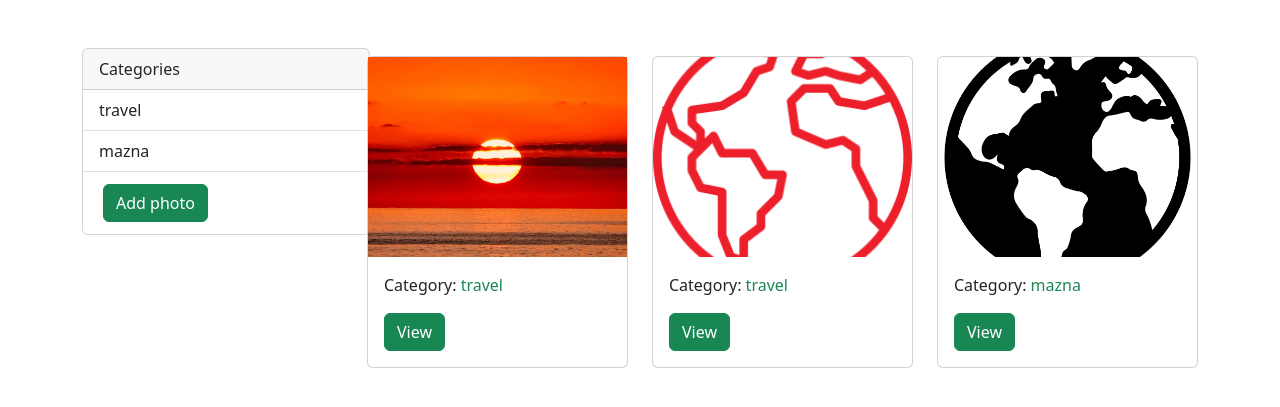
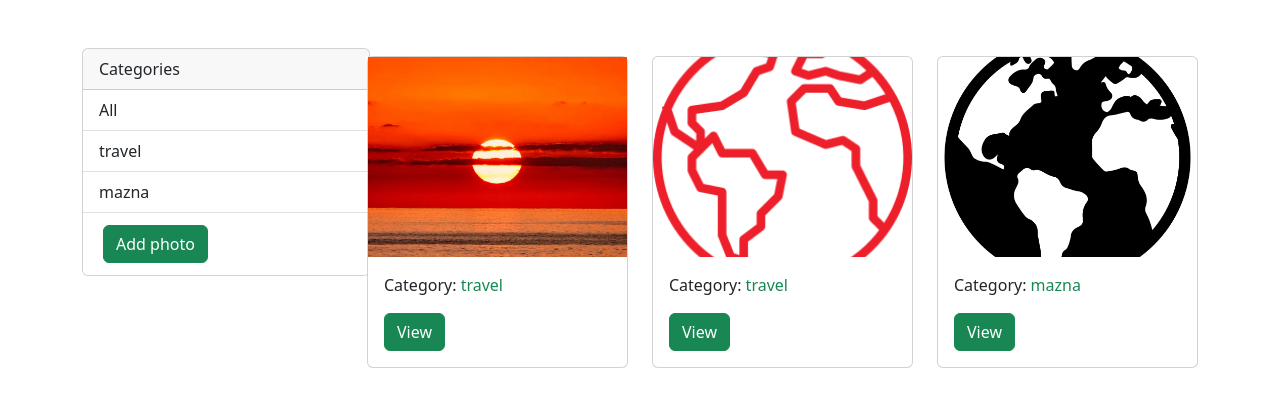
Before and after one commit to IliyanGeorgiev87/Gallery, a Django app: a page that uses gallery_app/photoshare/templates/photoshare/gallery.html in a window 1280 px wide. Shown: the top 407 px of the page. Run offline with Django 5.2, Linux system fonts and the light colour scheme; data comes from the database, SQL or seed files in the repository; both versions use the stored data as it was after the commit.

Commit message:
styling, category filtering

```diff
--- a/gallery_app/photoshare/templates/photoshare/add.html
+++ b/gallery_app/photoshare/templates/photoshare/add.html
@@ -42,11 +42,10 @@
                                 <label class="mb-3">Create a category:</label>
                                 <input type="text" class="form-control" placeholder="type in category" name="category_new">
                             </div>
-
                             <!--IMAGE FILE-->
-                            <div class="form-group m-3">
+                            <div class="m-3">
                                 <label class="mb-3">Upload image: </label>
-                                <input name="image" type="file" class="form-control-file" required>
+                                <input class="form-control" type="file" name="image" required>
                             </div>
 
                             <!--BUTTONS-->
--- a/gallery_app/photoshare/templates/photoshare/gallery.html
+++ b/gallery_app/photoshare/templates/photoshare/gallery.html
@@ -21,8 +21,15 @@
                         Categories
                     </div>
                     <ul class="list-group list-group-flush">
+                        <li class="list-group-item">
+                            <a href="{% url 'gallery' %}" class="text-dark" style="text-decoration: none;">All</a>
+                        </li>
                         {% for category in categories %}
-                            <li class="list-group-item">{{category}}</li>
+                            <li class="list-group-item" style="text-decoration: none;">
+                                <a href="{% url 'gallery' %}?category={{category.name}}" class="text-dark" style="text-decoration: none;">
+                                    {{category}}
+                                </a>
+                            </li>
                         {% endfor %}
 
                         <li class="list-group-item">
--- a/gallery_app/photoshare/views.py
+++ b/gallery_app/photoshare/views.py
@@ -4,9 +4,15 @@ from .models import Category, Photo
 # Create your views here.
 
 def gallery(request):
+    category = request.GET.get('category')
+
+    if category == None:
+        photos = Photo.objects.all()
+    else:
+        photos = Photo.objects.filter(category__name__contains = category)
+
     categories = Category.objects.all()
     photos = Photo.objects.all()
-
     context = {'categories': categories, 'photos': photos}
 
     return render(request, 'photoshare/gallery.html', context)
```
Also changed, not shown: gallery_app/db.sqlite3, gallery_app/static/image/Logo_di_Marina_Romea.png (deleted), gallery_app/static/image/Logo_di_Marina_Romea_IwpBooS.png (deleted), gallery_app/static/image/globe.png (added).
